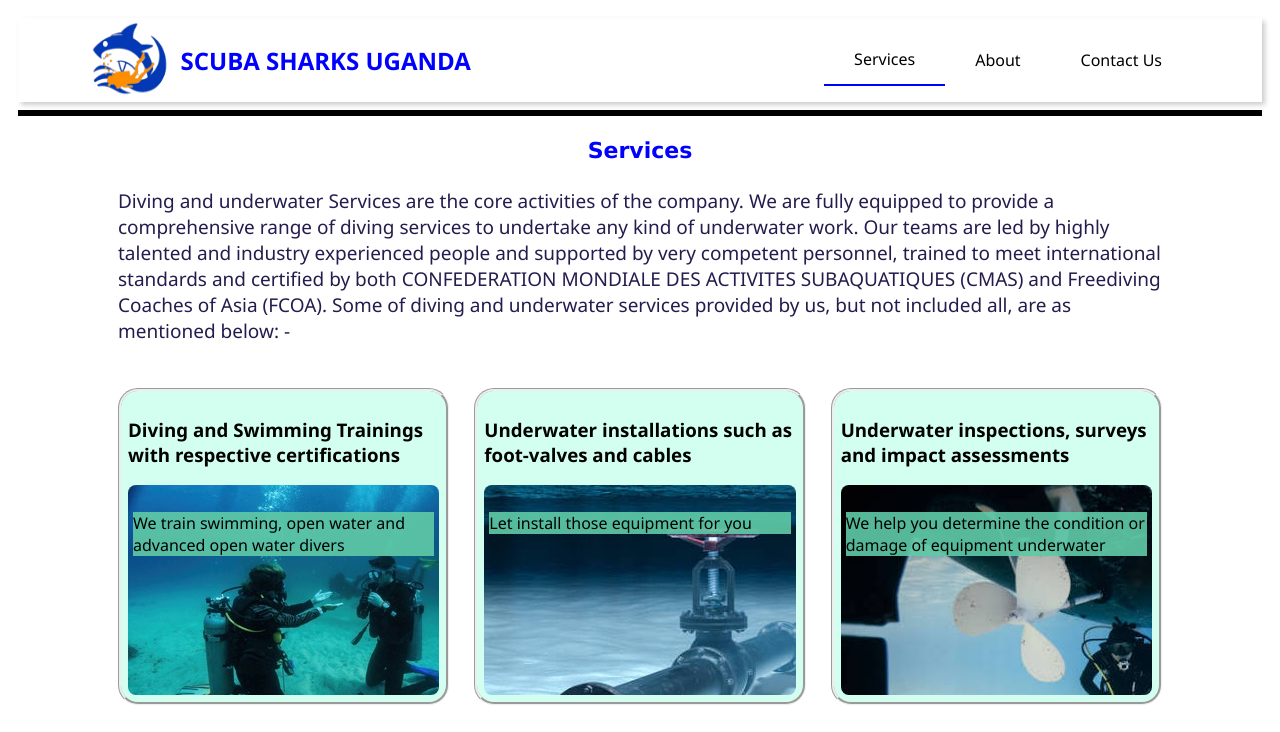
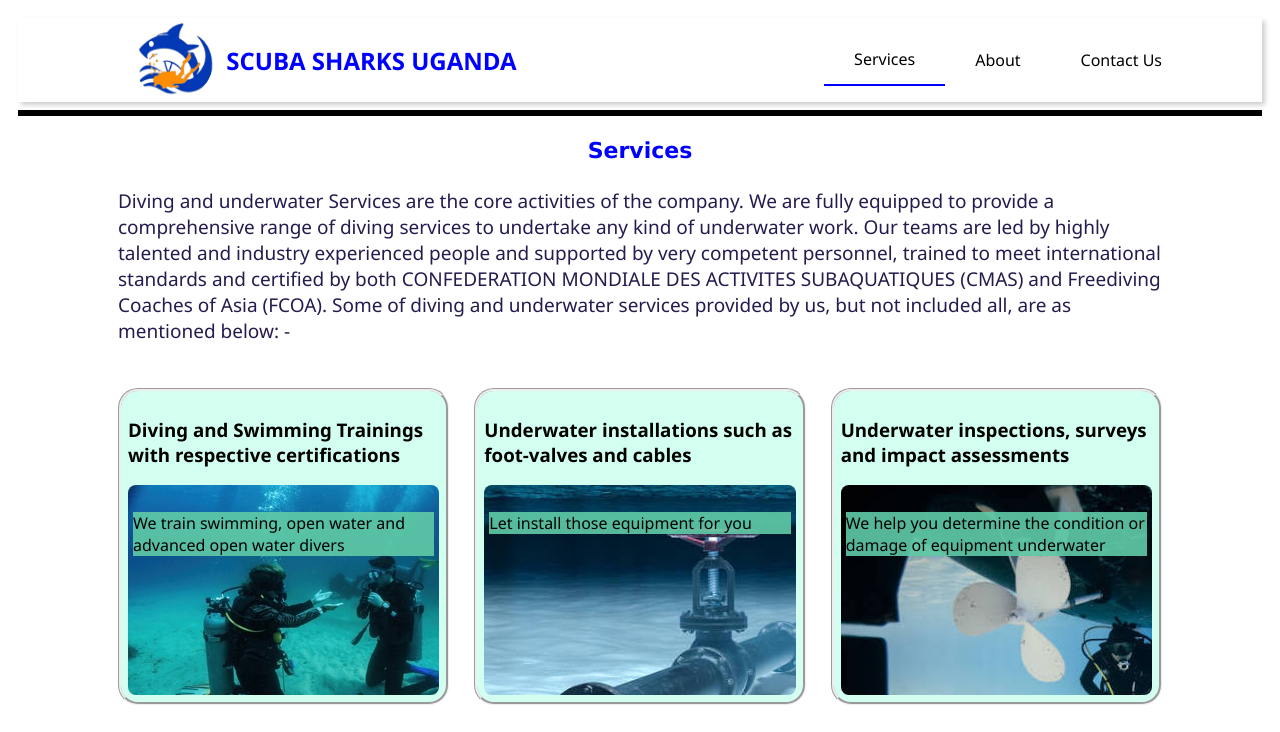
Before and after one commit to TrunksB/scubasharks, a plain HTML site: page services.html in a window 1280 px wide. Shown: the top 732 px of the page. Drawn offline with Linux system fonts and the light colour scheme.

Commit message:
Update services.html
Added white spaces to show full logo on screen

```diff
--- a/services.html
+++ b/services.html
@@ -31,7 +31,8 @@
             <li><a class="a_navigation" href="contact.html">Contact Us</a></li>
         </ul>
         <ul>
-            <li class="companyName"><a class="a_navigation" href="index.html">
+            <li class="companyName">&nbsp;&nbsp;&nbsp;&nbsp;&nbsp;&nbsp;&nbsp;&nbsp;&nbsp;&nbsp;&nbsp;
+                <a class="a_navigation" href="index.html">
                 <img class="profile_image01" src="images/SSU logo 003.PNG" /> &nbsp;&nbsp;&nbsp;
                 <h2 class="scubasharks">SCUBA SHARKS UGANDA</h2>
             </a></li>
```
